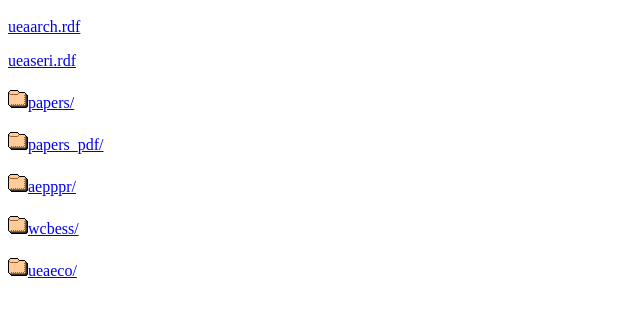
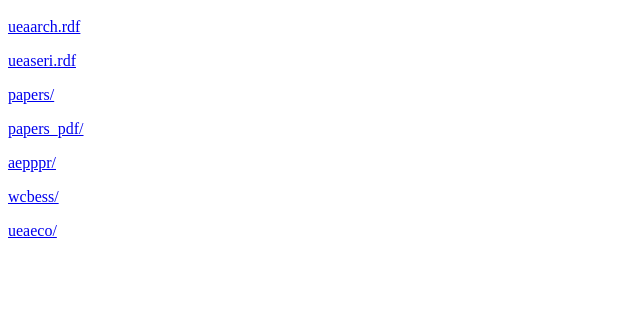
Before and after one commit to ueaeco/working-papers, a plain HTML site: page repec/uea/index.html in a window 1280 px wide. Shown: the part 48-362 px from the top of the page, without its empty margins (0-640 px from the left). Drawn offline with Linux system fonts and the light colour scheme.

Commit message:
Clean up index webpages of RePEc archive.

```diff
--- a/repec/uea/index.html
+++ b/repec/uea/index.html
@@ -1,67 +1,20 @@
 <html>
 
-
-
-
-
 <head>
-
-
 <meta http-equiv="Content-Language" content="en-gb">
-
-
-<meta name="GENERATOR" content="Microsoft FrontPage 5.0">
-
-
-<meta name="ProgId" content="FrontPage.Editor.Document">
-
-
-<meta http-equiv="Content-Type" content="text/html; charset=windows-1252">
-
-
+<meta http-equiv="Content-Type" content="text/html; charset=utf-8">
 <title>ueaarch</title>
-
-
 </head>
 
-
-
-
-
 <body>
-
-
-<H1> Index of RePEc/uea</H1>
-
-
+<H1>Index of RePEc/uea</H1>
 <p><a href="ueaarch.rdf">ueaarch.rdf</a></p>
-
-
 <p><a href="ueaseri.rdf">ueaseri.rdf</a></p>
-
-
-<p><img src="folder.gif" alt="[DIR]"><a href="papers/">papers/</a></p>
-
-
-<p><img src="folder.gif" alt="[DIR]"><a href="papers_pdf/">papers_pdf/</a></p>
-
-
-<p><img src="folder.gif" alt="[DIR]"><a href="aepppr/">aepppr/</a></p>
-
-
-<p><img src="folder.gif" alt="[DIR]"><a href="wcbess/">wcbess/</a></p>
-
-
-<p><img src="folder.gif" alt="[DIR]"><a href="ueaeco/">ueaeco/</a></p>
-
-
-
-
-
+<p><a href="papers/">papers/</a></p>
+<p><a href="papers_pdf/">papers_pdf/</a></p>
+<p><a href="aepppr/">aepppr/</a></p>
+<p><a href="wcbess/">wcbess/</a></p>
+<p><a href="ueaeco/">ueaeco/</a></p>
 </body>
 
-
-
-
-
 </html>
```
Also changed, not shown: repec/uea/aepppr/index.html (+2 -6 lines), repec/uea/papers/index.htm (deleted, +0 -20 lines), repec/uea/papers/index.html (added, +15 -0 lines), repec/uea/papers/welcome.htm (deleted, +0 -20 lines), repec/uea/wcbess/index.html (+2 -6 lines), repec/uea/welcome.html (deleted, +0 -22 lines), repec/uea/aepppr/folder.gif (deleted), repec/uea/folder.gif (deleted).
